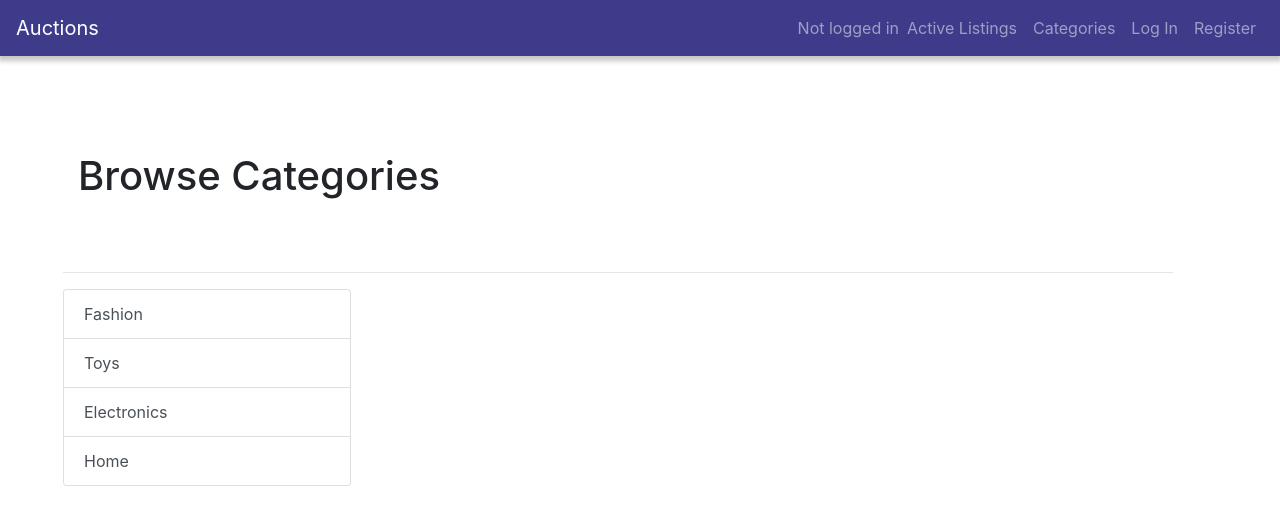
After one commit to Rayyan06/ecommerce, a Django app: page /categories in a window 1280 px wide. The commit adds this page. Shown: the top 525 px of the page. Run offline with Django 3.2, Linux system fonts and the light colour scheme; some libraries are stand-ins or nearby versions.

Commit message:
Working on a category system

```diff
--- a/auctions/models.py
+++ b/auctions/models.py
@@ -1,5 +1,7 @@
 from django.contrib.auth.models import AbstractUser
 from django.db import models
+
+
 
 CATEGORIES = [
     ('FA', 'Fashion'),
@@ -14,6 +16,8 @@ class User(AbstractUser):
 
 
 class Listing(models.Model):
+
+
     name = models.CharField(max_length=64)
     is_active = models.BooleanField(default=True)
     description = models.CharField(max_length=256)
--- /dev/null
+++ b/auctions/templates/auctions/categories.html
@@ -0,0 +1,15 @@
+{% extends "auctions/layout.html" %}
+{% block body %}
+    <div class="container py-5">
+        <h1>Browse Categories</h1>
+    </div>
+    <hr>
+    <div class="card" style="width: 18rem;">
+        <ul class="list-group list-group-flush">
+
+            {% for category in categories %}
+                 <a href="#" class="list-group-item list-group-item-action">{{ category.1 }}</a>
+            {% endfor %}
+        </ul>
+    </div>
+{% endblock %}
--- a/auctions/templates/auctions/layout.html
+++ b/auctions/templates/auctions/layout.html
@@ -37,6 +37,9 @@
                     <li class="nav-item">
                         <a class="nav-link" href="{% url 'index' %}">Active Listings</a>
                     </li>
+                     <li class="nav-item">
+                        <a class="nav-link" href="{% url 'categories' %}">Categories</a>
+                    </li>
 
 
 
--- a/auctions/urls.py
+++ b/auctions/urls.py
@@ -4,6 +4,7 @@ from . import views
 
 urlpatterns = [
     path("", views.index, name="index"),
+    path("categories", views.categories, name="categories"),
     path("login", views.login_view, name="login"),
     path("logout", views.logout_view, name="logout"),
     path("register", views.register, name="register"),
@@ -13,6 +14,7 @@ urlpatterns = [
     path("add-to-watchlist/<int:listing_id>", views.add_to_watchlist, name="add_to_watchlist"),
     path("remove-from-watchlist/<int:listing_id>", views.remove_from_watchlist, name="remove_from_watchlist"),
     path("close-auction/<int:listing_id>", views.close_auction, name="close_auction"),
-    path("comment/<int:listing_id>/", views.comment, name="comment")
+    path("comment/<int:listing_id>/", views.comment, name="comment"),
+
 
 ]
--- a/auctions/views.py
+++ b/auctions/views.py
@@ -7,7 +7,7 @@ from django.shortcuts import render
 from django.urls import reverse
 
 
-from .models import User, Listing, Bid
+from .models import User, Listing, Bid, CATEGORIES
 from .forms import ListingForm, BidForm, CommentForm
 
 def index(request):
@@ -15,6 +15,11 @@ def index(request):
         "listings": Listing.objects.filter(is_active=True)
     })
 
+def categories(request):
+
+    return render(request, "auctions/categories.html", {
+        "categories": CATEGORIES
+    })
 
 def login_view(request):
     if request.method == "POST":
```
